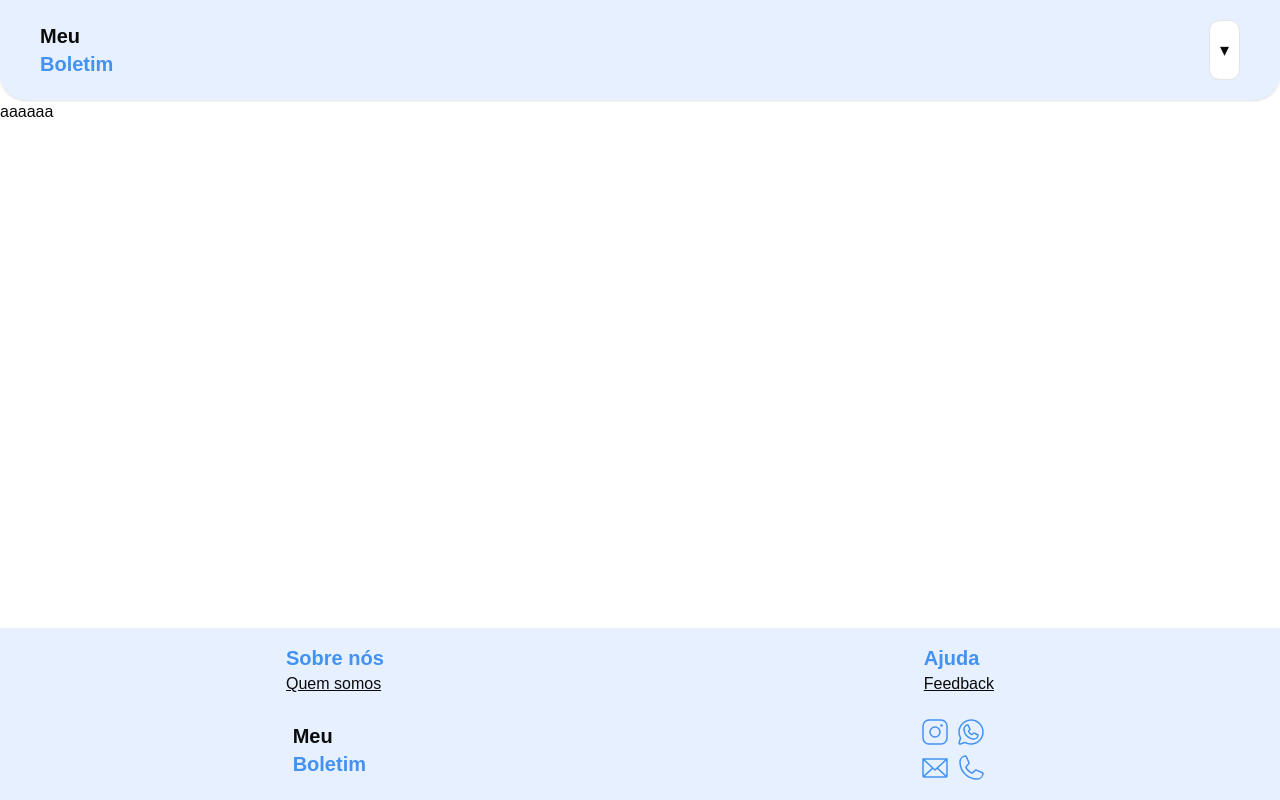
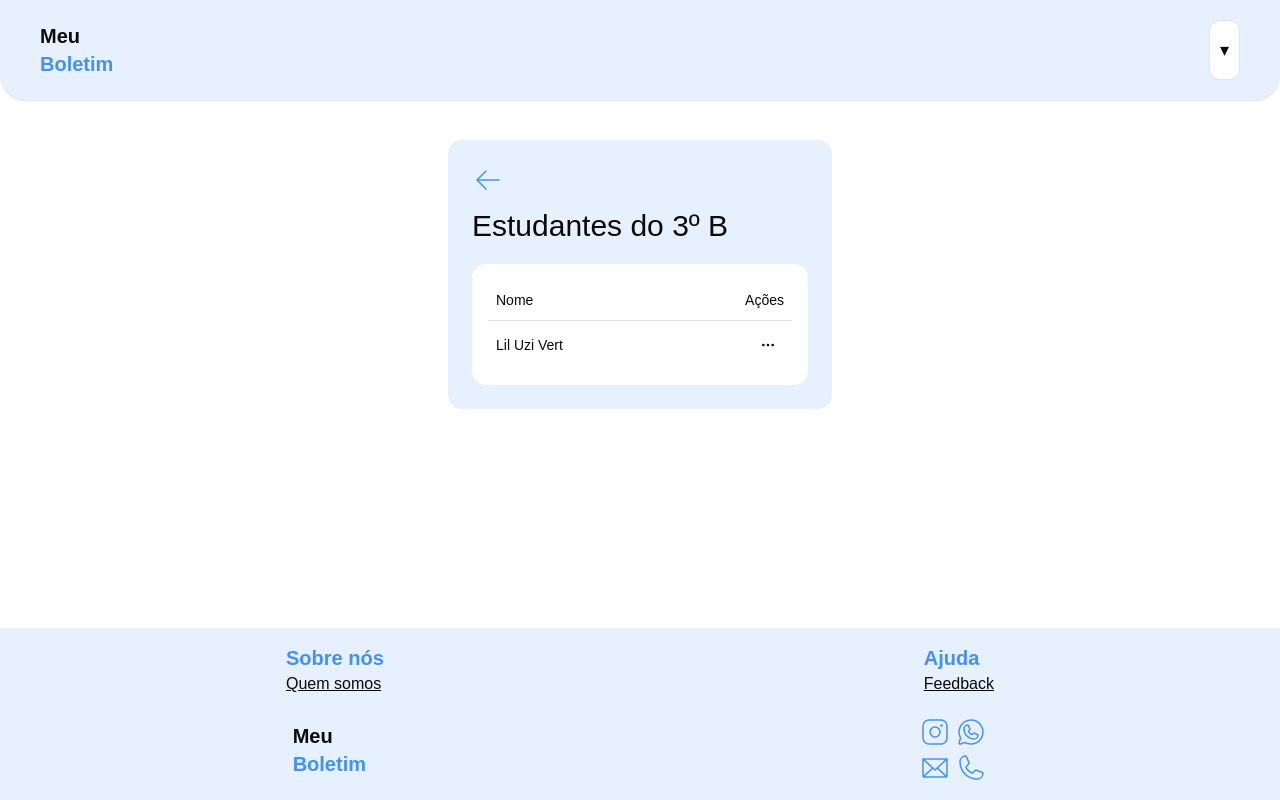
Before and after one commit to Gleison-dev/meuBoletimFrontend, a React (Vite) app: page /dashboardClass/1 in a window 1280 px wide. Built offline with nearby package versions, Linux system fonts and the light colour scheme; no server answers; sample sign-in values are in the browser's storage.

Commit message:
feat: Handle search students of class created.

```diff
--- /dev/null
+++ b/src/components/ui/tableActionsClass.jsx
@@ -0,0 +1,52 @@
+import { MoreHorizontalIcon } from "lucide-react";
+
+import { Button } from "@/components/ui/button";
+import {
+  DropdownMenu,
+  DropdownMenuContent,
+  DropdownMenuItem,
+  DropdownMenuSeparator,
+  DropdownMenuTrigger,
+} from "@/components/ui/dropdown-menu";
+import {
+  Table,
+  TableBody,
+  TableCell,
+  TableHead,
+  TableHeader,
+  TableRow,
+} from "@/components/ui/table";
+
+export function TableActionsClass() {
+  return (
+    <Table>
+      <TableHeader>
+        <TableRow>
+          <TableHead>Nome</TableHead>
+          <TableHead className="text-right">Ações</TableHead>
+        </TableRow>
+      </TableHeader>
+      <TableBody>
+        <TableRow>
+          <TableCell className="font-medium">Lil Uzi Vert</TableCell>
+          <TableCell className="text-right">
+            <DropdownMenu>
+              <DropdownMenuTrigger
+                render={
+                  <Button variant="ghost" size="icon" className="size-8">
+                    <MoreHorizontalIcon />
+                    <span className="sr-only">Open menu</span>
+                  </Button>
+                }
+              />
+              <DropdownMenuContent align="end">
+                <DropdownMenuItem>Ver notas</DropdownMenuItem>
+                <DropdownMenuItem>Lançar notas</DropdownMenuItem>
+              </DropdownMenuContent>
+            </DropdownMenu>
+          </TableCell>
+        </TableRow>
+      </TableBody>
+    </Table>
+  );
+}
--- a/src/pages/DashBoardTeacher/dashboardTeacher.jsx
+++ b/src/pages/DashBoardTeacher/dashboardTeacher.jsx
@@ -43,7 +43,6 @@ export default function DashboardTeacher() {
       });
       setClasses(response.data.disciplineTeacher);
       setLoading(false);
-      console.log(classes)
     } catch (error) {
       setLoading(false);
       const message =
--- a/src/pages/DashboardClass/dashboardClass.jsx
+++ b/src/pages/DashboardClass/dashboardClass.jsx
@@ -1,8 +1,54 @@
+import { NavLink, useParams } from "react-router-dom";
+import icon_arrow from "../../assets/icon_arrow.svg";
+import { api } from "@/services/api";
+import { useContext, useEffect, useState } from "react";
+import { AuthContext } from "@/context/AuthContext";
+import { TableActionsClass } from "@/components/ui/tableActionsClass";
+
 export default function DashboardClass() {
+  const [students, setStudents] = useState([]);
+  const [loading, setLoading] = useState(false);
+  const { token } = useContext(AuthContext);
+  const { id } = useParams();
+
+  const handleSearch = async () => {
+    setLoading(true);
+    try {
+      const response = await api.get(`/studentsOfClass?classId=${id}`, {
+        headers: {
+          Authorization: `Bearer ${token}`,
+        },
+      });
+      setStudents(response.data.studentsOfClass);
+      setLoading(false);
+    } catch (error) {
+      setLoading(false);
+      const message =
+        error.response?.data?.message ||
+        "Erro ao buscar os estudantes da turma.";
+      console.log(message);
+    }
+  };
+
+  useEffect(() => {
+    handleSearch();
+  }, [token]);
   return (
     <>
-      <section>
-        <p>aaaaaa</p>
+      <section className="flex justify-center">
+        <div className="w-96 mt-10 p-6 rounded-xl bg-azul-claro">
+          <div>
+            <NavLink to="/dashboardTeacher">
+              <img src={icon_arrow} alt="Ícone de seta para esquerda." />
+            </NavLink>
+          </div>
+          <div className="mt-3">
+            <h1 className="text-3xl">Estudantes do 3º B</h1>
+          </div>
+          <div className="bg-branco rounded-xl p-4 mt-5">
+            <TableActionsClass />
+          </div>
+        </div>
       </section>
     </>
   );
```
